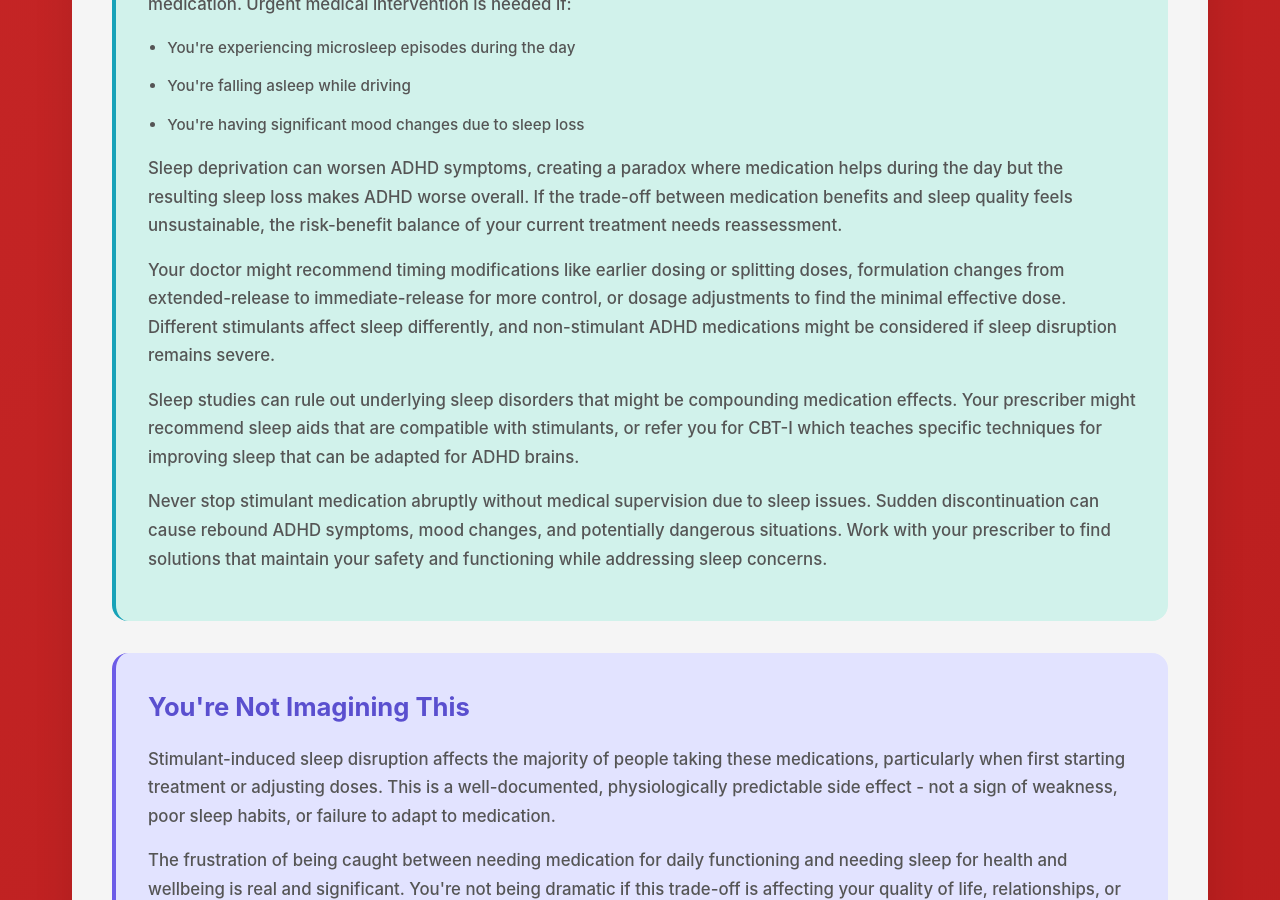
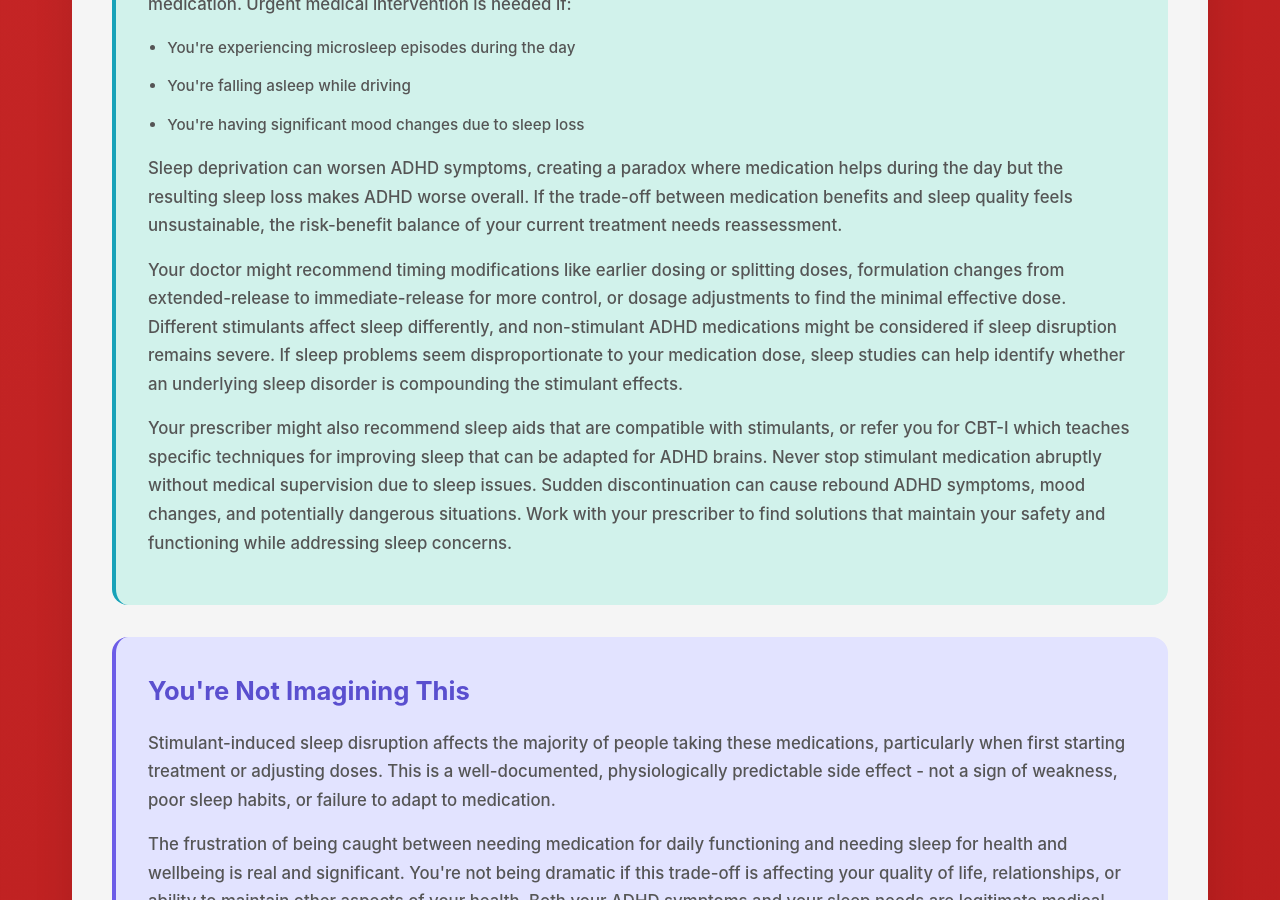
Before and after one commit to neurodivergent-survival-guide/neurodivergent-survival-guide, a Jekyll site: the page built from struggles/stimulant-sleep-disruption.html, in a window 1280 px wide and 900 px high, scrolled down 4525 px. Built offline with Jekyll 4.4.1, drawn with Linux system fonts in a browser that asks for light colours.

Commit message:
Update stimulant-sleep-disruption.html

```diff
--- a/struggles/stimulant-sleep-disruption.html
+++ b/struggles/stimulant-sleep-disruption.html
@@ -126,11 +126,9 @@ search_terms: ["can't sleep meds", "wired at night", "stimulants insomnia", "med
 
         <p>Sleep deprivation can worsen ADHD symptoms, creating a paradox where medication helps during the day but the resulting sleep loss makes ADHD worse overall. If the trade-off between medication benefits and sleep quality feels unsustainable, the risk-benefit balance of your current treatment needs reassessment.</p>
 
-        <p>Your doctor might recommend timing modifications like earlier dosing or splitting doses, formulation changes from extended-release to immediate-release for more control, or dosage adjustments to find the minimal effective dose. Different stimulants affect sleep differently, and non-stimulant ADHD medications might be considered if sleep disruption remains severe.</p>
+        <p>Your doctor might recommend timing modifications like earlier dosing or splitting doses, formulation changes from extended-release to immediate-release for more control, or dosage adjustments to find the minimal effective dose. Different stimulants affect sleep differently, and non-stimulant ADHD medications might be considered if sleep disruption remains severe. If sleep problems seem disproportionate to your medication dose, sleep studies can help identify whether an underlying sleep disorder is compounding the stimulant effects.</p>
 
-        <p>Sleep studies can rule out underlying sleep disorders that might be compounding medication effects. Your prescriber might recommend sleep aids that are compatible with stimulants, or refer you for CBT-I which teaches specific techniques for improving sleep that can be adapted for ADHD brains.</p>
-
-        <p>Never stop stimulant medication abruptly without medical supervision due to sleep issues. Sudden discontinuation can cause rebound ADHD symptoms, mood changes, and potentially dangerous situations. Work with your prescriber to find solutions that maintain your safety and functioning while addressing sleep concerns.</p>
+        <p>Your prescriber might also recommend sleep aids that are compatible with stimulants, or refer you for CBT-I which teaches specific techniques for improving sleep that can be adapted for ADHD brains. Never stop stimulant medication abruptly without medical supervision due to sleep issues. Sudden discontinuation can cause rebound ADHD symptoms, mood changes, and potentially dangerous situations. Work with your prescriber to find solutions that maintain your safety and functioning while addressing sleep concerns.</p>
     </div>
 
     <div class="validation-section">
```
